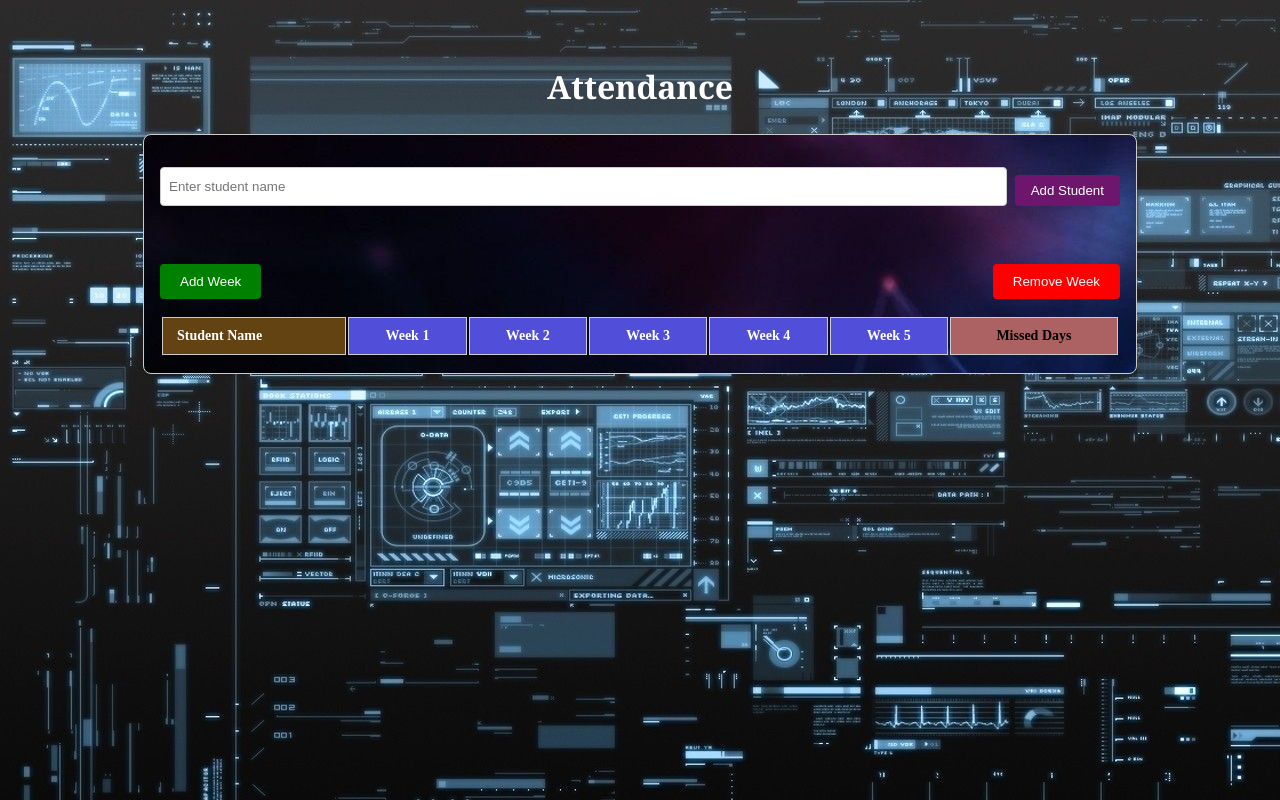
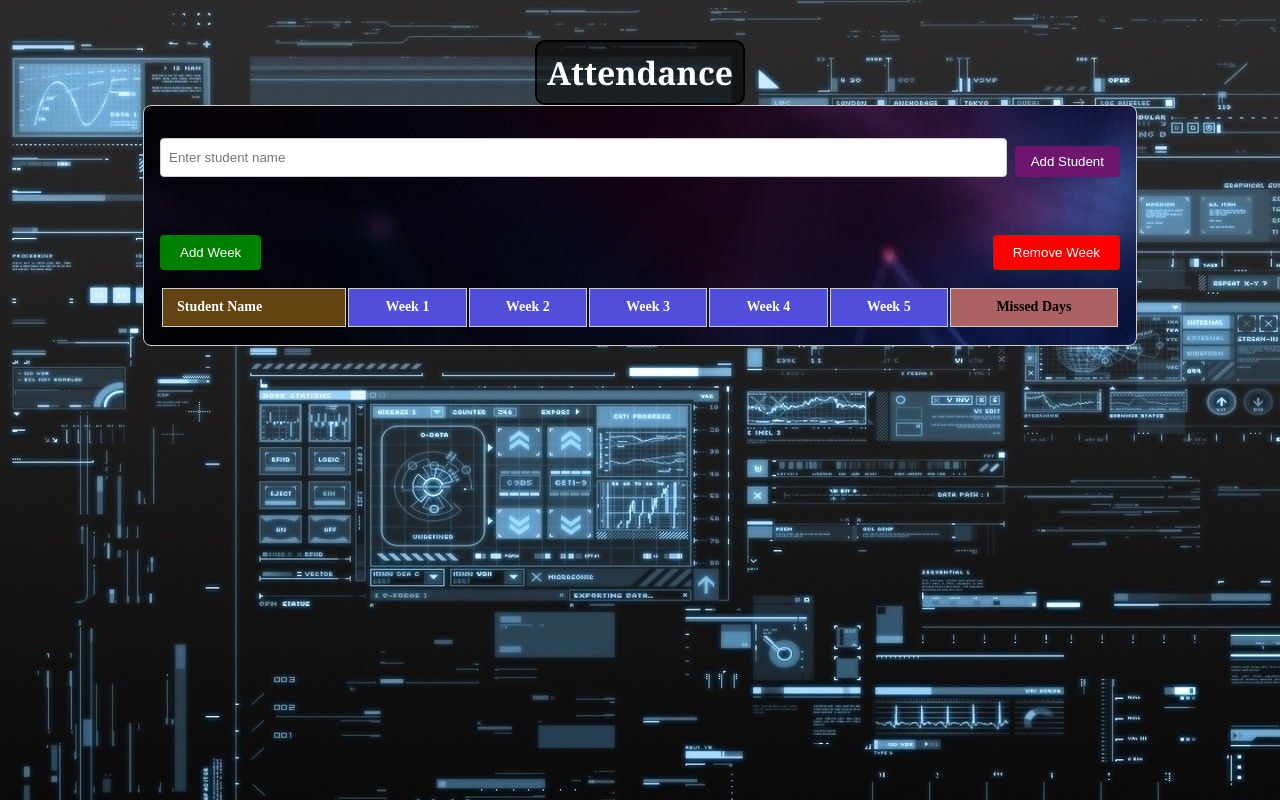
Before and after one commit to suraj-s13/kalvium-project, a React (Create React App) app: page / in a window 1280 px wide. Built offline with nearby package versions, Linux system fonts and the light colour scheme.

Commit message:
Update App.css

```diff
--- a/src/App.css
+++ b/src/App.css
@@ -4,10 +4,22 @@ body {
   padding: 0;
   background-color: bisque;
 }
-
-h1{
+.heading{
+  border: 2px solid black;
+  padding: 10px;
+  text-align: center;
+  border-radius: 10px;
+  padding: 5px 10px;
+  margin-block-start: 0px;
+  background-color: rgba(0, 0, 0, 0.5);
   color: white;
   font-family: Cambria, Cochin, Georgia, Times, 'Times New Roman', serif;
+
+}
+h1 {
+  margin-block-start: 0em;
+  margin-block-end: 0em;
+
 }
 
 .App {
```
